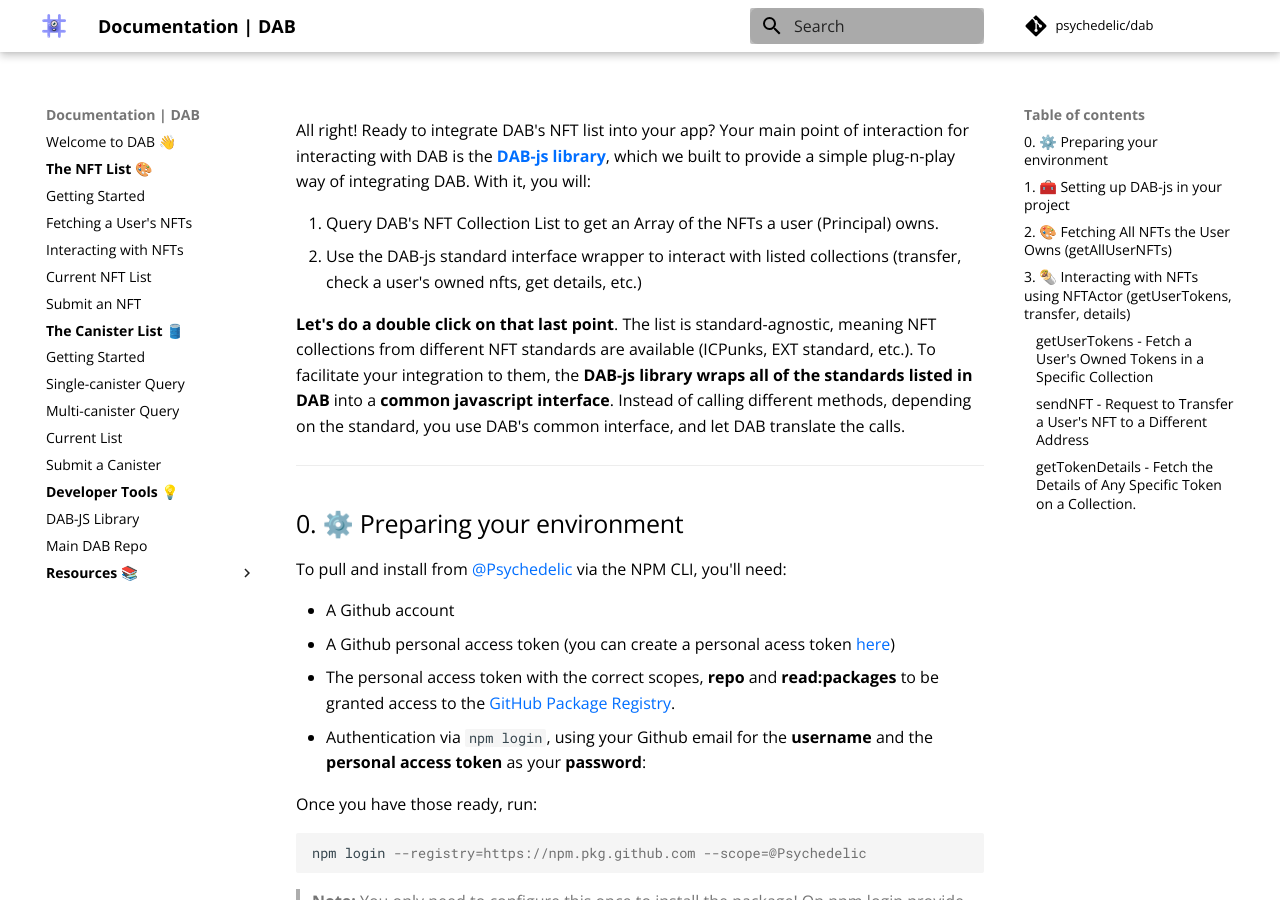
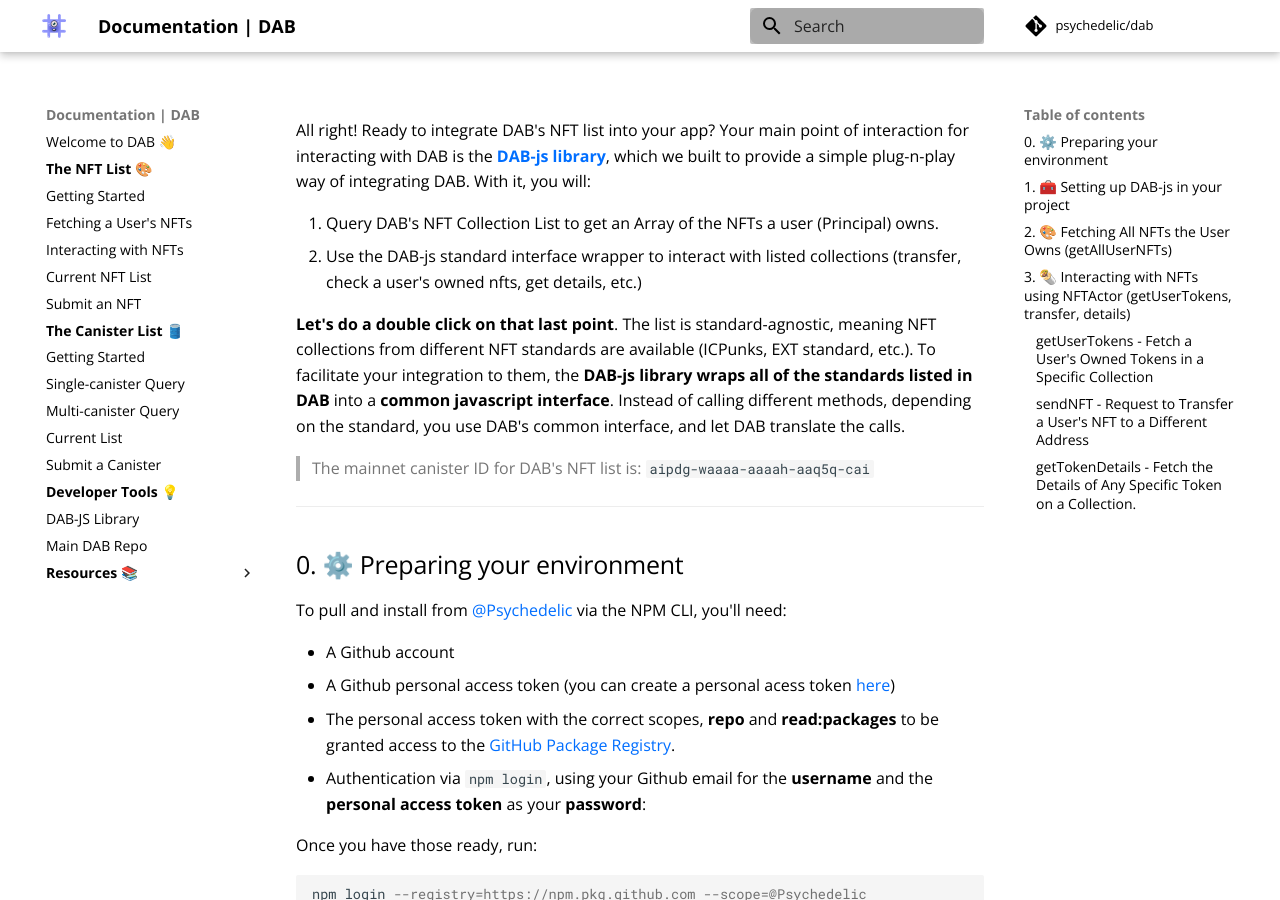
Before and after one commit to Psychedelic/dab-docs, an MkDocs documentation site: the page built from docs/nft-list/getting-started.md, in a window 1280 px wide and 900 px high. Built offline with MkDocs 1.6.1 and Material for MkDocs 9.7.7, drawn with Linux system fonts in a browser that asks for light colours; comment, search, counter and statistics services are not loaded.

Commit message:
bump ids

```diff
--- a/docs/nft-list/getting-started.md
+++ b/docs/nft-list/getting-started.md
@@ -11,6 +11,8 @@ All right! Ready to integrate DAB's NFT list into your app? Your main point of i
 2. Use the DAB-js standard interface wrapper to interact with listed collections (transfer, check a user's owned nfts, get details, etc.)
 
 **Let's do a double click on that last point**. The list is standard-agnostic, meaning NFT collections from different NFT standards are available (ICPunks, EXT standard, etc.). To facilitate your integration to them, the **DAB-js library wraps all of the standards listed in DAB** into a **common javascript interface**. Instead of calling different methods, depending on the standard, you use DAB's common interface, and let DAB translate the calls.
+
+> The mainnet canister ID for DAB's NFT list is: `aipdg-waaaa-aaaah-aaq5q-cai`
 
 ---
 ## 0. ⚙️ Preparing your environment
```
Also changed, not shown: docs/canister-list/getting-started.md (+2 -0 lines).
